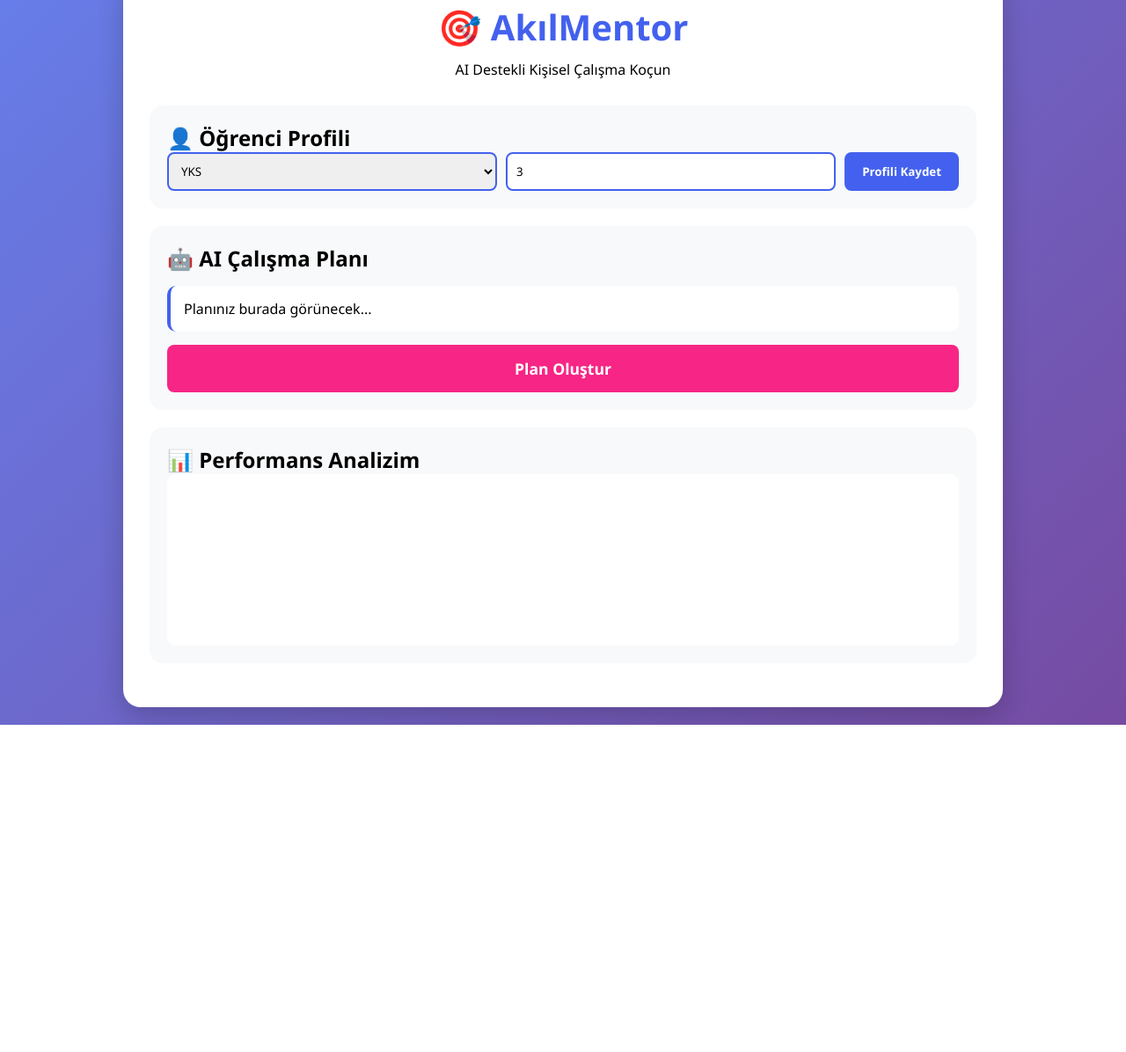
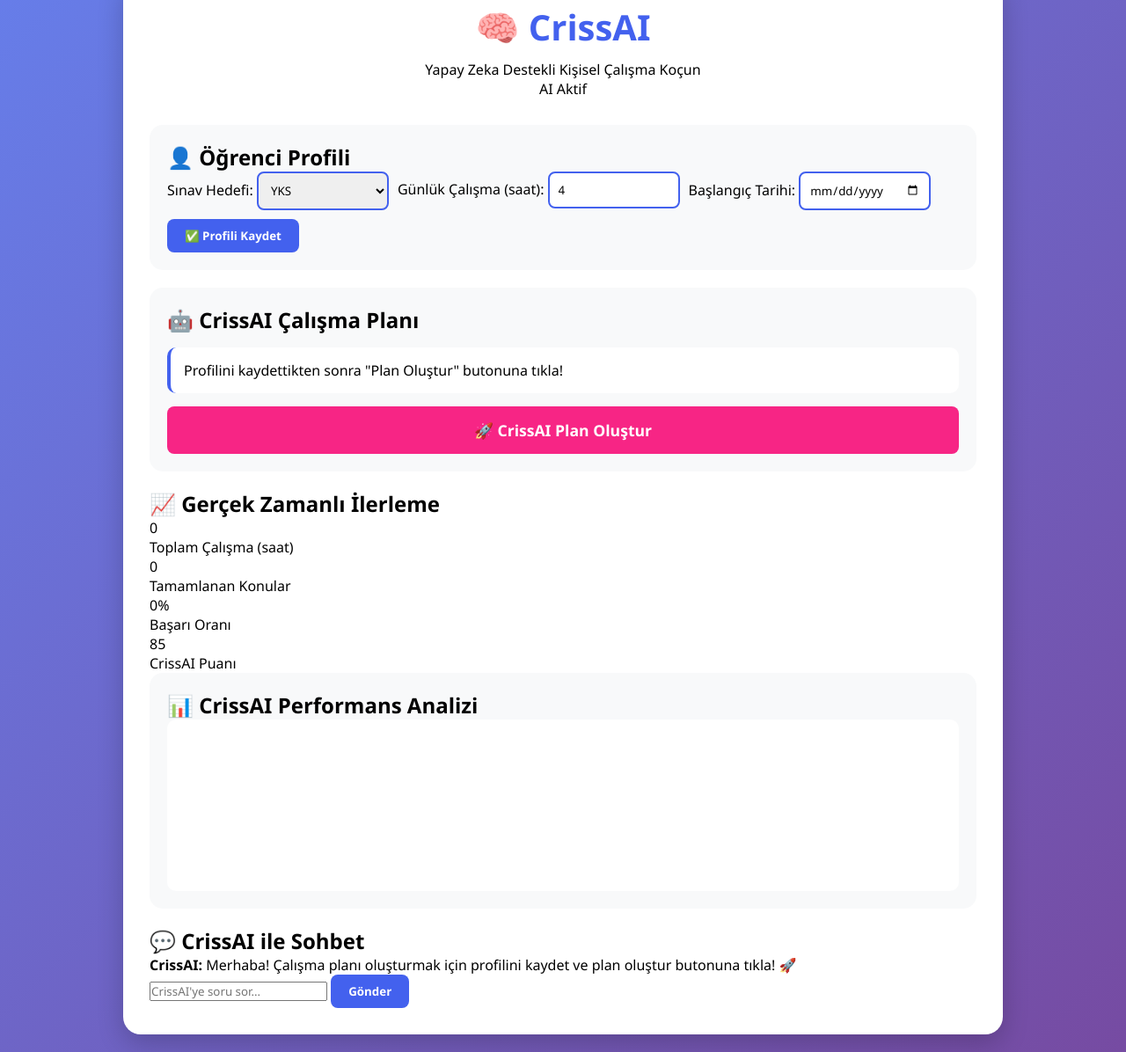
Before and after one commit to isimsizkatil123-lgtm/-renci-al-mas-, a plain HTML site: page index.html in a window 1280 px wide. Shown: the part 47-1243 px from the top of the page at 88% size. Before the commit the page ends 871 px from the top, so only its background shows below. Drawn offline with nearby package versions, Linux system fonts and the light colour scheme.

Commit message:
Rename and update content for CrissAI

```diff
--- a/index.html
+++ b/index.html
@@ -3,50 +3,111 @@
 <head>
     <meta charset="UTF-8">
     <meta name="viewport" content="width=device-width, initial-scale=1.0">
-    <title>AkılMentor - AI Çalışma Koçu</title>
+    <title>CrissAI - Akıllı Çalışma Koçu</title>
     <link rel="stylesheet" href="css/style.css">
+    <script src="https://cdn.jsdelivr.net/npm/chart.js"></script>
 </head>
 <body>
     <div class="app-container">
         <!-- HEADER -->
         <header class="app-header">
-            <h1>🎯 AkılMentor</h1>
-            <p>AI Destekli Kişisel Çalışma Koçun</p>
+            <h1>🧠 CrissAI</h1>
+            <p>Yapay Zeka Destekli Kişisel Çalışma Koçun</p>
+            <div class="ai-status">
+                <span class="status-dot"></span>
+                <span>AI Aktif</span>
+            </div>
         </header>
 
         <!-- PROFİL BÖLÜMÜ -->
         <section class="profile-section">
             <h2>👤 Öğrenci Profili</h2>
             <div class="profile-form">
-                <select id="examType">
-                    <option value="lgs">LGS</option>
-                    <option value="yks">YKS</option>
-                    <option value="dgs">DGS</option>
-                </select>
-                <input type="number" id="studyHours" placeholder="Günlük çalışma saati" min="1" max="8">
-                <button onclick="saveProfile()">Profili Kaydet</button>
+                <div class="input-group">
+                    <label>Sınav Hedefi:</label>
+                    <select id="examType">
+                        <option value="lgs">LGS</option>
+                        <option value="yks" selected>YKS</option>
+                        <option value="dgs">DGS</option>
+                        <option value="ales">ALES</option>
+                    </select>
+                </div>
+                <div class="input-group">
+                    <label>Günlük Çalışma (saat):</label>
+                    <input type="number" id="studyHours" value="4" min="1" max="12">
+                </div>
+                <div class="input-group">
+                    <label>Başlangıç Tarihi:</label>
+                    <input type="date" id="startDate">
+                </div>
+                <button onclick="saveProfile()" class="save-btn">✅ Profili Kaydet</button>
             </div>
         </section>
 
-        <!-- AI PLAN BÖLÜMÜ -->
+        <!-- CRISSAI PLAN BÖLÜMÜ -->
         <section class="ai-plan-section">
-            <h2>🤖 AI Çalışma Planı</h2>
+            <h2>🤖 CrissAI Çalışma Planı</h2>
+            <div class="ai-thinking" id="aiThinking" style="display: none;">
+                <div class="thinking-animation">CrissAI plan oluşturuyor...</div>
+            </div>
             <div id="dailyPlan" class="plan-container">
-                <p>Planınız burada görünecek...</p>
+                <p class="placeholder">Profilini kaydettikten sonra "Plan Oluştur" butonuna tıkla!</p>
             </div>
-            <button onclick="generatePlan()" class="generate-btn">Plan Oluştur</button>
+            <button onclick="generateCrissAIPlan()" class="generate-btn">🚀 CrissAI Plan Oluştur</button>
         </section>
 
-        <!-- PERFORMANS TAKİP -->
+        <!-- GERÇEK ZAMANLI TAKİP -->
+        <section class="live-tracking">
+            <h2>📈 Gerçek Zamanlı İlerleme</h2>
+            <div class="stats-grid">
+                <div class="stat-card">
+                    <div class="stat-value" id="totalStudyTime">0</div>
+                    <div class="stat-label">Toplam Çalışma (saat)</div>
+                </div>
+                <div class="stat-card">
+                    <div class="stat-value" id="completedTopics">0</div>
+                    <div class="stat-label">Tamamlanan Konular</div>
+                </div>
+                <div class="stat-card">
+                    <div class="stat-value" id="successRate">0%</div>
+                    <div class="stat-label">Başarı Oranı</div>
+                </div>
+                <div class="stat-card">
+                    <div class="stat-value" id="aiScore">85</div>
+                    <div class="stat-label">CrissAI Puanı</div>
+                </div>
+            </div>
+        </section>
+
+        <!-- PERFORMANS ANALİZİ -->
         <section class="performance-section">
-            <h2>📊 Performans Analizim</h2>
+            <h2>📊 CrissAI Performans Analizi</h2>
             <div class="chart-container">
                 <canvas id="performanceChart"></canvas>
+            </div>
+            <div class="ai-recommendations" id="aiRecommendations">
+                <!-- AI önerileri buraya gelecek -->
+            </div>
+        </section>
+
+        <!-- CRISSAI SOHBET -->
+        <section class="chat-section">
+            <h2>💬 CrissAI ile Sohbet</h2>
+            <div class="chat-container">
+                <div id="chatMessages" class="chat-messages">
+                    <div class="message ai-message">
+                        <strong>CrissAI:</strong> Merhaba! Çalışma planı oluşturmak için profilini kaydet ve plan oluştur butonuna tıkla! 🚀
+                    </div>
+                </div>
+                <div class="chat-input">
+                    <input type="text" id="chatInput" placeholder="CrissAI'ye soru sor...">
+                    <button onclick="sendMessage()">Gönder</button>
+                </div>
             </div>
         </section>
     </div>
 
-    <script src="js/ai-coach.js"></script>
+    <script src="js/criss-ai.js"></script>
     <script src="js/charts.js"></script>
     <script src="js/script.js"></script>
 </body>
```
